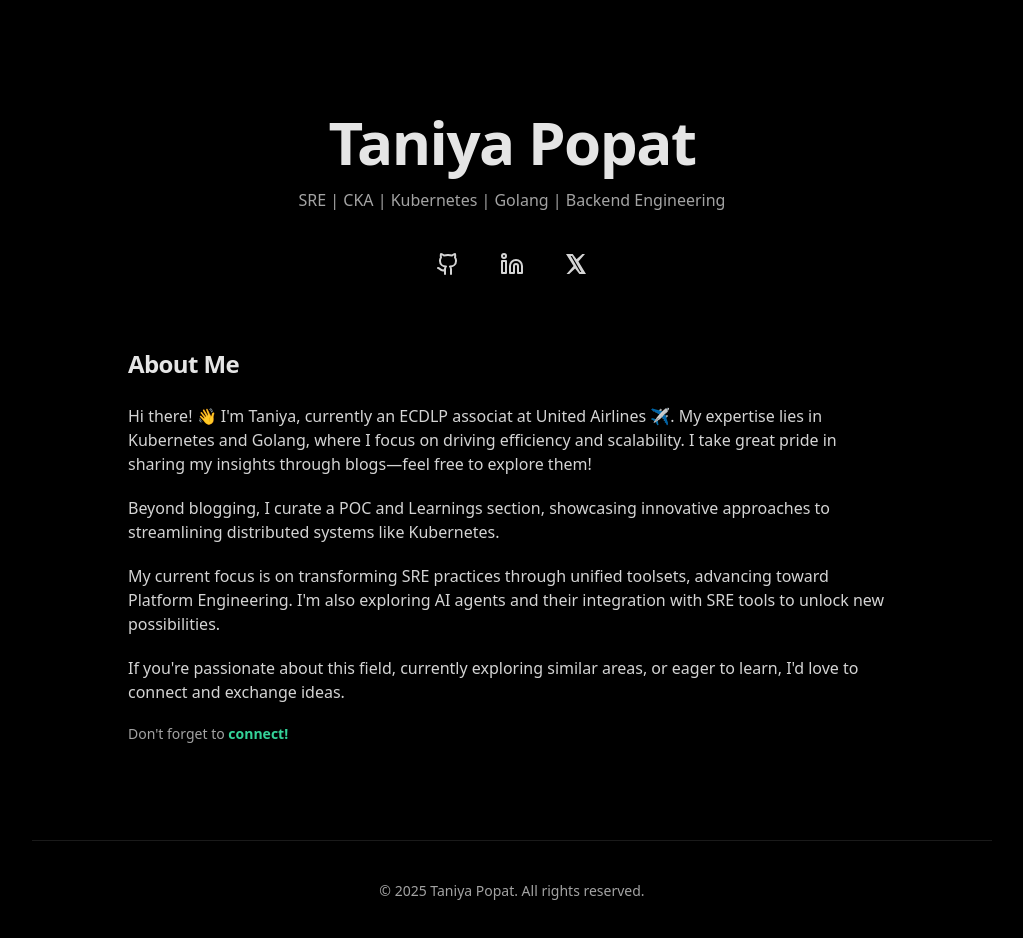
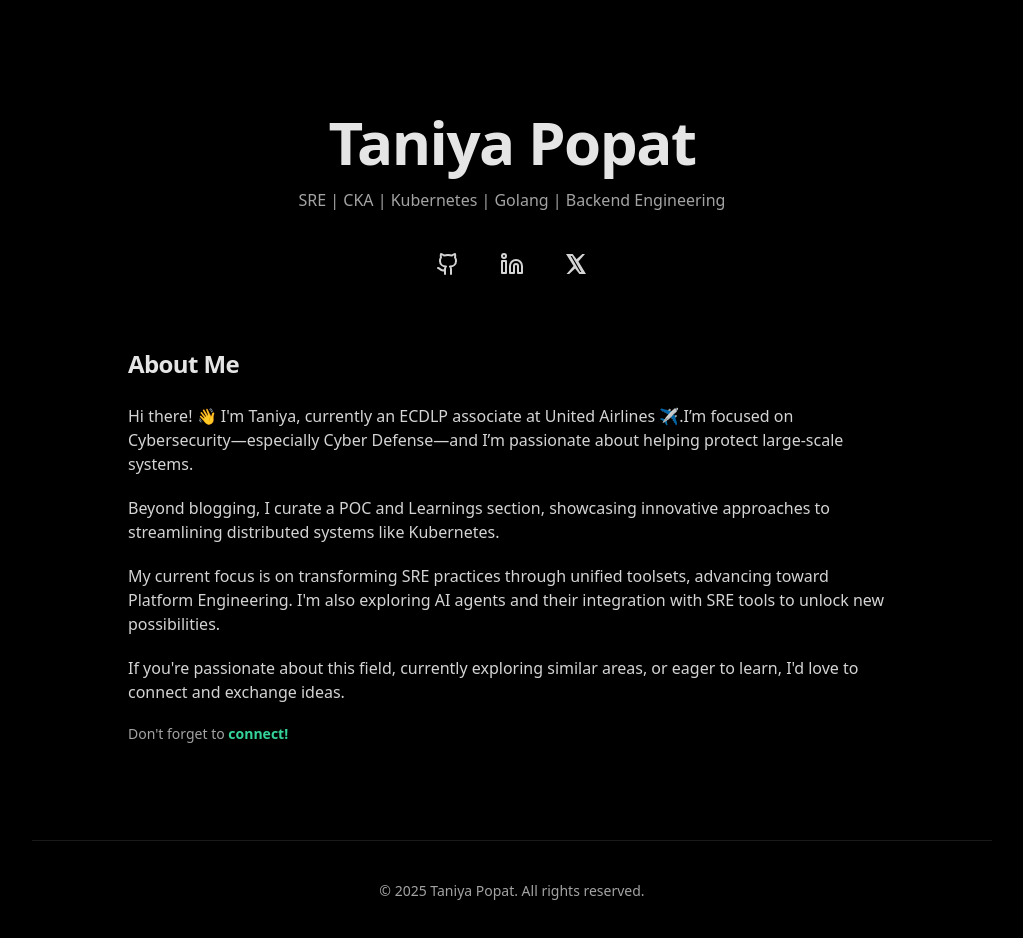
Before and after one commit to taniyapopat/Personal-Website, a React (Vite) app: page / in a window 1280 px wide. Shown: the top 938 px of the page, without its empty margins (128-1151 px from the left). Built offline with nearby package versions, Linux system fonts and the light colour scheme.

Commit message:
Update App.jsx

```diff
--- a/src/App.jsx
+++ b/src/App.jsx
@@ -76,8 +76,8 @@ export default function Portfolio() {
 
             <div className="prose prose-invert prose-p:leading-relaxed mt-6 space-y-5 text-neutral-300">
               <p>
-                Hi there! <span role="img" aria-label="wave">👋</span> I'm Taniya, currently an ECDLP associat at United Airlines <span role="img" aria-label="airplane">✈️</span>. My expertise lies in Kubernetes and Golang,
-                where I focus on driving efficiency and scalability. I take great pride in sharing my insights through blogs—feel free to explore them!
+                Hi there! <span role="img" aria-label="wave">👋</span> I'm Taniya, currently an ECDLP associate at United Airlines <span role="img" aria-label="airplane">✈️</span>.I’m focused on Cybersecurity—especially Cyber Defense—and I’m passionate about
+helping protect large-scale systems.
               </p>
               <p>
                 Beyond blogging, I curate a POC and Learnings section, showcasing innovative approaches to streamlining distributed systems like Kubernetes.
```
